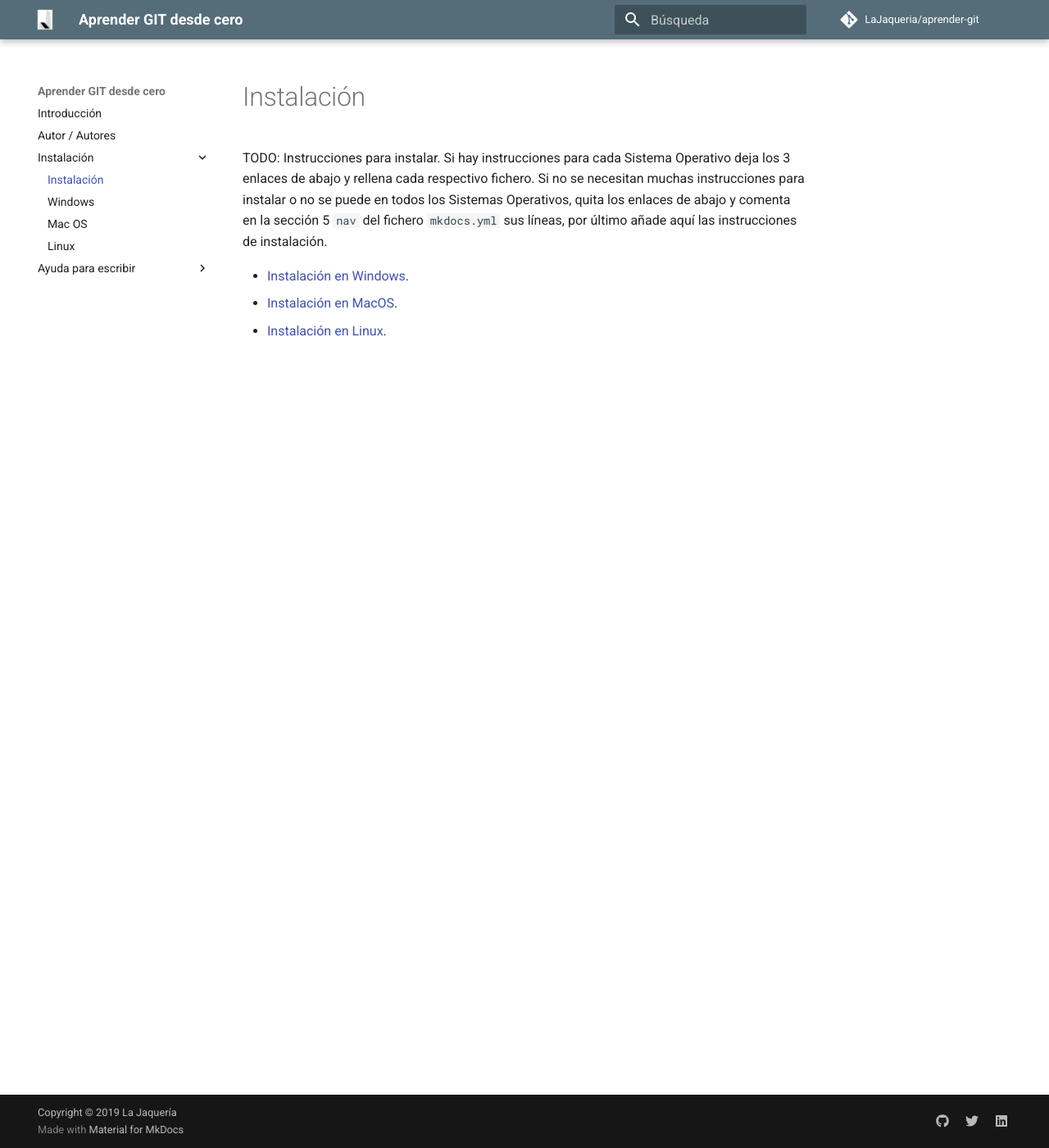
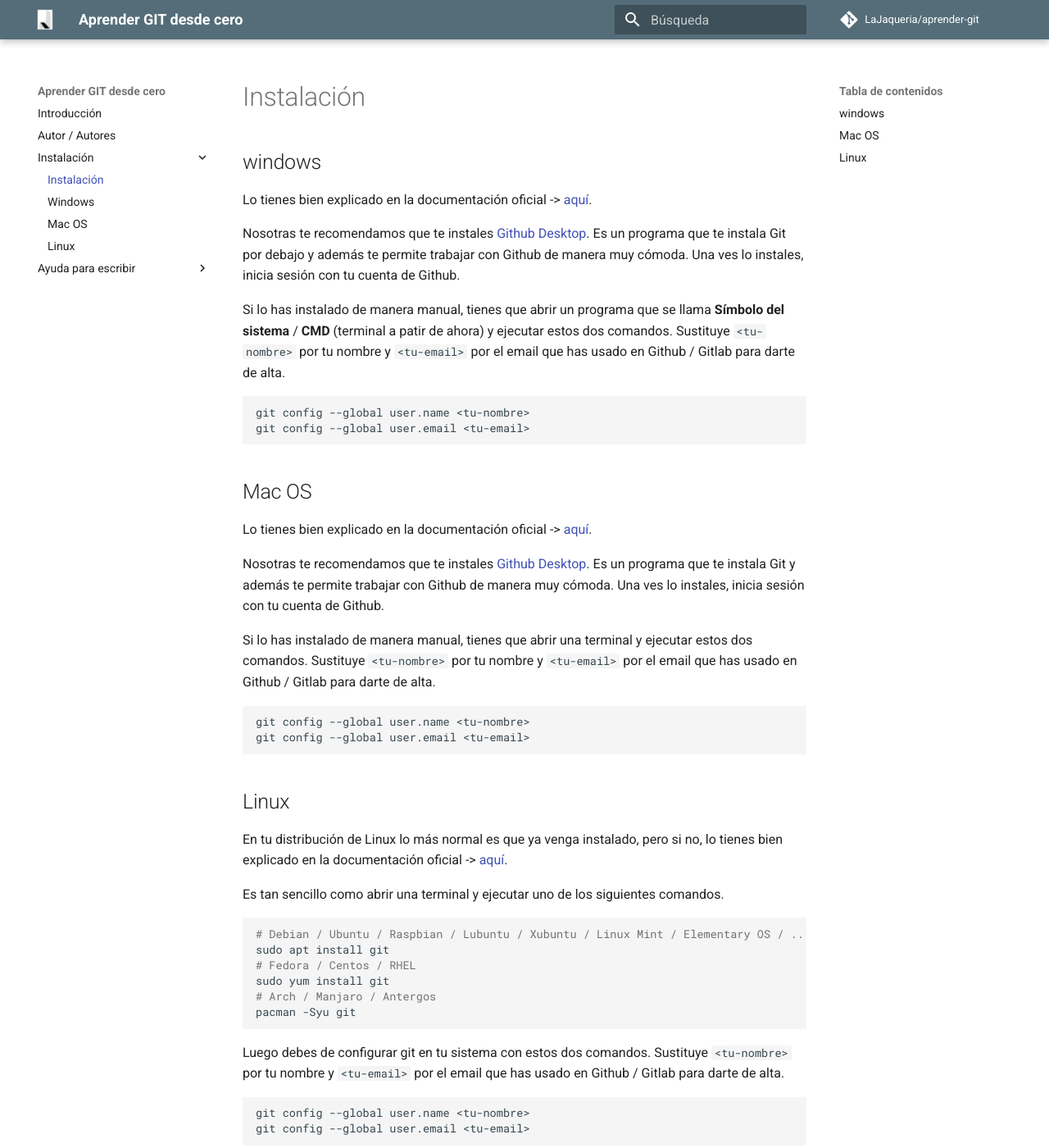
Before and after one commit to LaJaqueria/aprender-git, an MkDocs documentation site: the page built from docs/instalacion/instalacion.md, in a window 1280 px wide and 1400 px high. Shown: the whole window at 82% size. Built offline with MkDocs 1.6.1 and Material for MkDocs 9.7.7, drawn with Linux system fonts in a browser that asks for light colours; comment, search, counter and statistics services are not loaded.

Commit message:
Instalación lista

````diff
--- a/docs/instalacion/instalacion.md
+++ b/docs/instalacion/instalacion.md
@@ -1,7 +1,49 @@
 # Instalación
 
-TODO: Instrucciones para instalar. Si hay instrucciones para cada Sistema Operativo deja los 3 enlaces de abajo y rellena cada respectivo fichero. Si no se necesitan muchas instrucciones para instalar o no se puede en todos los Sistemas Operativos, quita los enlaces de abajo y comenta en la sección 5 `nav` del fichero `mkdocs.yml` sus líneas, por último añade aquí las instrucciones de instalación.
+## windows
 
-* [Instalación en Windows](windows.md).
-* [Instalación en MacOS](macos.md).
-* [Instalación en Linux](linux.md).
+Lo tienes bien explicado en la documentación oficial -> [aquí](https://git-scm.com/book/es/v2/Inicio---Sobre-el-Control-de-Versiones-Instalaci%C3%B3n-de-Git#_instalación_en_windows).
+
+Nosotras te recomendamos que te instales [Github Desktop](https://desktop.github.com/). Es un programa que te instala Git por debajo y además te permite trabajar con Github de manera muy cómoda. Una ves lo instales, inicia sesión con tu cuenta de Github.
+
+Si lo has instalado de manera manual, tienes que abrir un programa que se llama **Símbolo del sistema** / **CMD** (terminal a patir de ahora) y ejecutar estos dos comandos. Sustituye `<tu-nombre>` por tu nombre y `<tu-email>` por el email que has usado en Github / Gitlab para darte de alta.
+
+```bash
+git config --global user.name <tu-nombre>
+git config --global user.email <tu-email>
+```
+
+## Mac OS
+
+Lo tienes bien explicado en la documentación oficial -> [aquí](https://git-scm.com/book/es/v2/Inicio---Sobre-el-Control-de-Versiones-Instalaci%C3%B3n-de-Git#_instalación_en_mac).
+
+Nosotras te recomendamos que te instales [Github Desktop](https://desktop.github.com/). Es un programa que te instala Git y además te permite trabajar con Github de manera muy cómoda. Una ves lo instales, inicia sesión con tu cuenta de Github.
+
+Si lo has instalado de manera manual, tienes que abrir una terminal y ejecutar estos dos comandos. Sustituye `<tu-nombre>` por tu nombre y `<tu-email>` por el email que has usado en Github / Gitlab para darte de alta.
+
+```bash
+git config --global user.name <tu-nombre>
+git config --global user.email <tu-email>
+```
+
+## Linux
+
+En tu distribución de Linux lo más normal es que ya venga instalado, pero si no, lo tienes bien explicado en la documentación oficial -> [aquí](https://git-scm.com/book/es/v2/Inicio---Sobre-el-Control-de-Versiones-Instalaci%C3%B3n-de-Git#_instalación_en_linux).
+
+Es tan sencillo como abrir una terminal y ejecutar uno de los siguientes comandos.
+
+```bash
+# Debian / Ubuntu / Raspbian / Lubuntu / Xubuntu / Linux Mint / Elementary OS / ...
+sudo apt install git
+# Fedora / Centos / RHEL
+sudo yum install git
+# Arch / Manjaro / Antergos
+pacman -Syu git
+```
+
+Luego debes de configurar git en tu sistema con estos dos comandos. Sustituye `<tu-nombre>` por tu nombre y `<tu-email>` por el email que has usado en Github / Gitlab para darte de alta.
+
+```bash
+git config --global user.name <tu-nombre>
+git config --global user.email <tu-email>
+```
````
